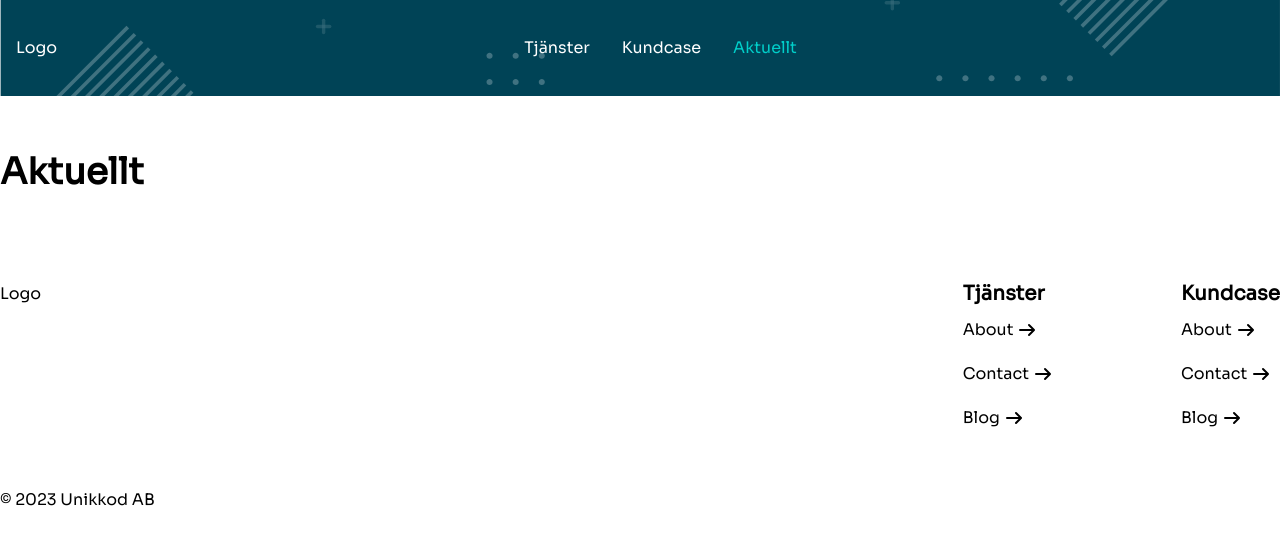
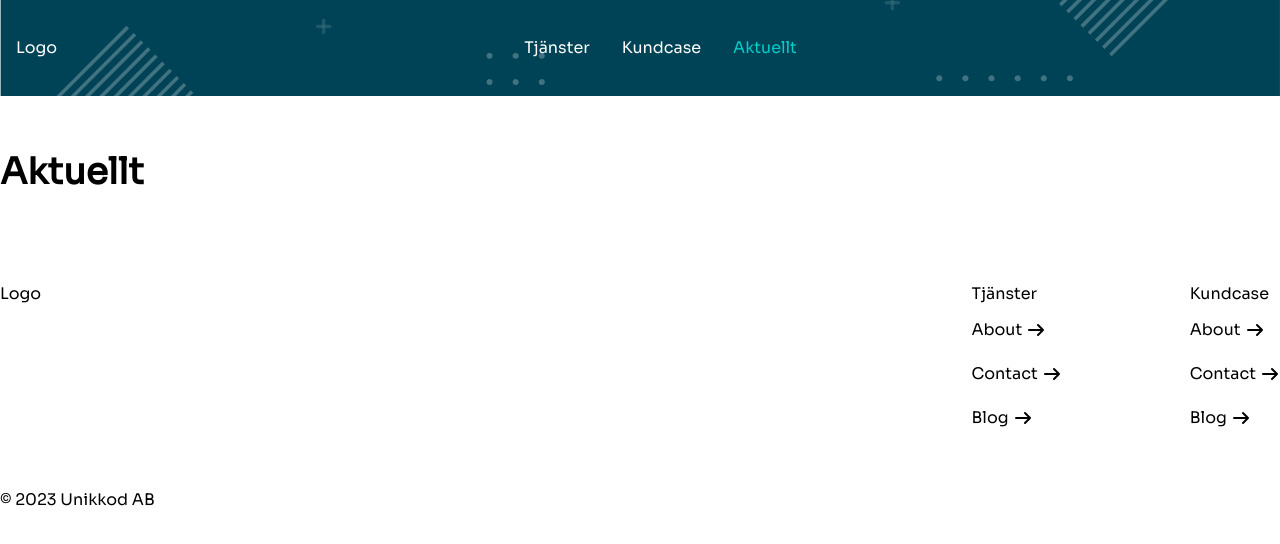
Before and after one commit to vkrusen/unikkod, a Gatsby site: page /news in a window 1280 px wide. Built offline with nearby package versions, Linux system fonts and the light colour scheme; Gatsby itself is replaced by a stand-in of ours.

Commit message:
Update unikkod-components.jsx

```diff
--- a/src/components/unikkod-components.jsx
+++ b/src/components/unikkod-components.jsx
@@ -37,7 +37,7 @@ export function Footer() {
         <div className="footer__links">
           {footer.map((item, index) => (
             <div key={index}>
-              <h3>{item.title}</h3>
+              <h4>{item.title}</h4>
               <ul>
                 {item.links.map((link, index) => (
                   <li key={index}>
```
